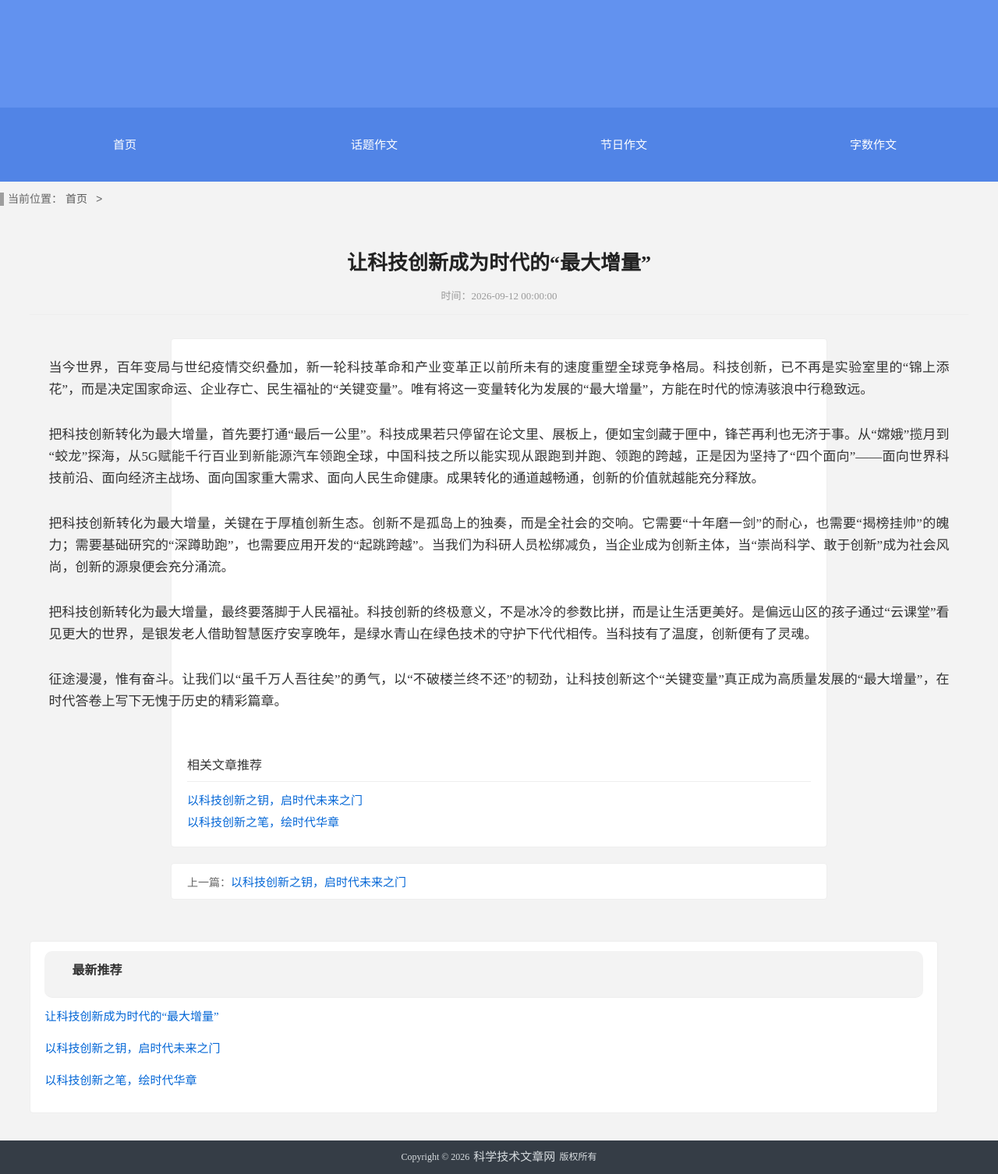
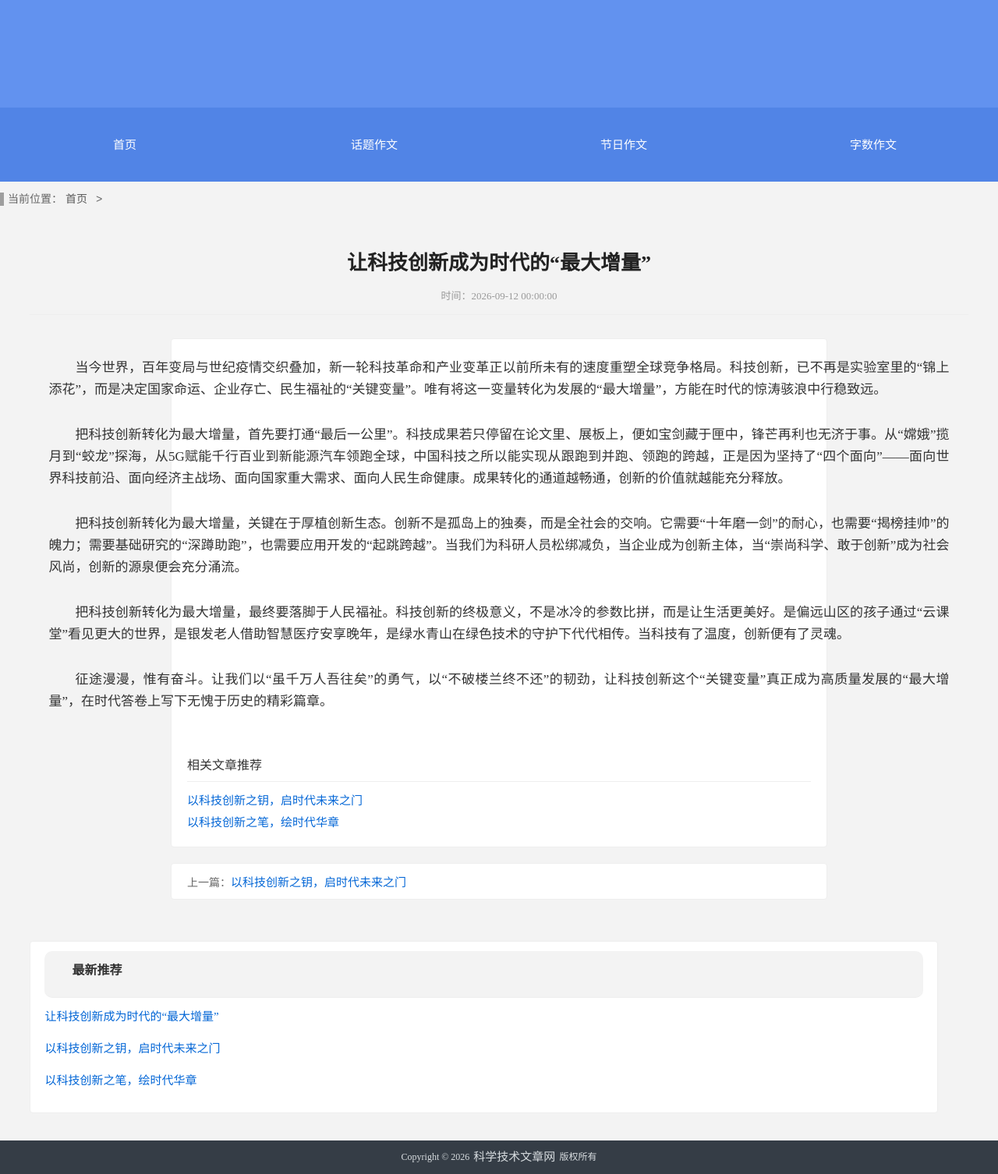
Before and after one commit to hujiku01/hujiku01.github.io, a Jekyll site: the page built from _posts/2026-09-12-让科技创新成为时代的“最大增量”.md, in a window 1280 px wide. Shown: the whole page at 78% size. Built offline with Jekyll 4.4.1, drawn with Linux system fonts in a browser that asks for light colours; our own code applies the rules of GitHub Pages for plain Markdown files; grey boxes are pictures that could not be loaded.

Commit message:
Add text-indent to article paragraphs

```diff
--- a/assets/css/style.css
+++ b/assets/css/style.css
@@ -370,3 +370,8 @@ body{font-size: 12px;background: #f3f3f3;}
   margin-bottom: 3px !important;
   line-height: 1.6 !important;
 }
+
+/* 文章正文段落：首行缩进两格 */
+.main-left .article .content p {
+  text-indent: 2em;
+}
```
